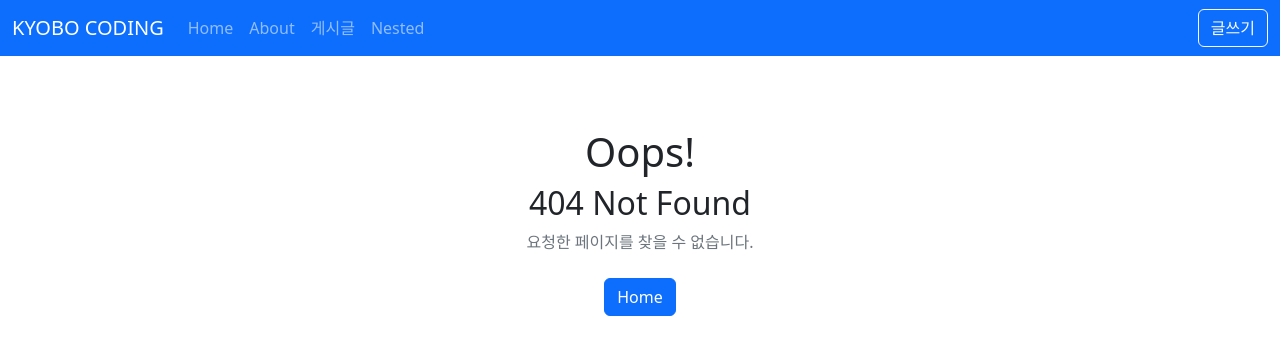
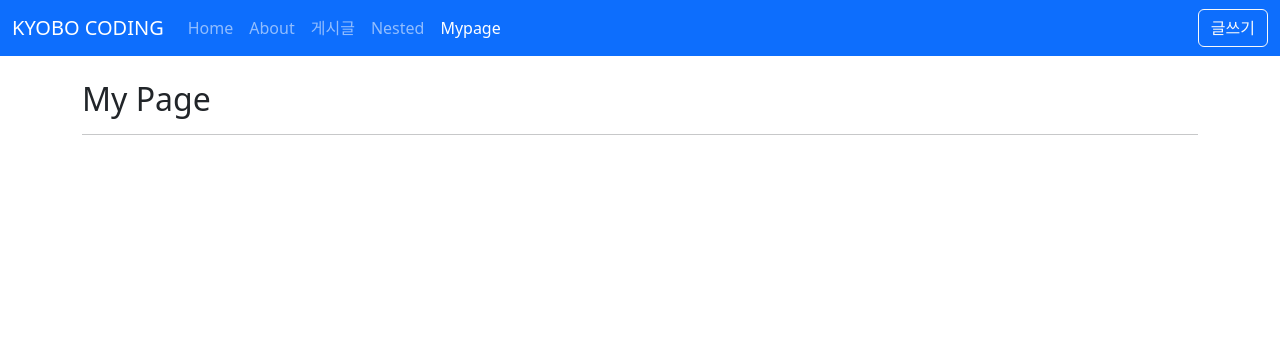
Before and after one commit to kjhqwaszx/vue3-posts, a Vue app: page /my in a window 1280 px wide. Before the commit this address had no page. Shown: the top 354 px of the page. Built offline with nearby package versions, Linux system fonts and the light colour scheme.

Commit message:
Navigation Guard

```diff
--- a/src/layouts/TheHeader.vue
+++ b/src/layouts/TheHeader.vue
@@ -2,7 +2,7 @@
 	<header>
 		<nav class="navbar navbar-expand-sm navbar-dark bg-primary">
 			<div class="container-fluid">
-				<a class="navbar-brand" href="#">KYOBO CODING</a>
+				<router-link class="navbar-brand" to="/">KYOBO CODING</router-link>
 				<button
 					class="navbar-toggler"
 					type="button"
@@ -36,6 +36,11 @@
 								>Nested</router-link
 							>
 						</li>
+						<li class="nav-item">
+							<router-link to="/my" class="nav-link" active-class="active"
+								>Mypage</router-link
+							>
+						</li>
 					</ul>
 					<div class="d-flex" role="search">
 						<button class="btn btn-outline-light" type="button" @click="goPage">
--- a/src/router/index.js
+++ b/src/router/index.js
@@ -10,6 +10,7 @@ import NestedView from '@/views/nested/NestedView.vue';
 import NestedOneView from '@/views/nested/NestedOneView.vue';
 import NestedTwoView from '@/views/nested/NestedTwoView.vue';
 import NestedHomeView from '@/views/nested/NestedHomeView.vue';
+import MyPage from '@/views/MyPage.vue';
 
 const routes = [
 	{
@@ -76,11 +77,45 @@ const routes = [
 			},
 		],
 	},
+	// {
+	// 	path: '/my',
+	// 	name: 'MyPage',
+	// 	component: MyPage,
+	// 	beforeEnter: (to, from) => {
+	// 		console.log('to: ', to);
+	// 		console.log('from: ', from);
+	// 		// return false; //  -> 이동을 하지 않는다.
+	// 		return { name: 'Home' };
+	// 	},
+	// },
+
+	// 배열로 규칙 추가 가능
+	{
+		path: '/my',
+		name: 'MyPage',
+		component: MyPage,
+		beforeEnter: [removeQueryString],
+	},
 ];
+
+function removeQueryString(to) {
+	if (Object.keys(to.query).length > 0)
+		// 쿼리스트링은 to.query에 들어있고 값이 있다면 Object.keys를 통해 배열로 반환한다.
+		return { path: to.path, query: {} };
+}
 
 const router = createRouter({
 	history: createWebHistory('/'),
 	routes,
 });
 
+//전역가드
+// router.beforeEach((to, from) => { // ->  라우터 이동시 무조건 실행된다.
+// 	if (to.name === 'MyPage') {
+//     console.log('page Changed')
+// 		// return false;   // -> 이동을 하지 않는다.
+// 		return { name: 'Home' };   // -> home으로 리다이렉션 한다.
+// 	}
+// });
+
 export default router;
--- /dev/null
+++ b/src/views/MyPage.vue
@@ -0,0 +1,10 @@
+<template>
+	<div>
+		<h2>My Page</h2>
+		<hr />
+	</div>
+</template>
+
+<script setup></script>
+
+<style lang="scss" scoped></style>
--- a/src/views/posts/PostDetailView.vue
+++ b/src/views/posts/PostDetailView.vue
@@ -12,10 +12,14 @@
 		<AppError v-if="removeError" :message="removeError"></AppError>
 		<div class="row g-2">
 			<div class="col-auto">
-				<button class="btn btn-outline-dark">이전글</button>
+				<button class="btn btn-outline-dark" @click="$router.push('/posts/15')">
+					이전글
+				</button>
 			</div>
 			<div class="col-auto">
-				<button class="btn btn-outline-dark">다음글</button>
+				<button class="btn btn-outline-dark" @click="$router.push('/posts/16')">
+					다음글
+				</button>
 			</div>
 			<div class="col-auto me-auto"></div>
 			<div class="col-auto">
@@ -48,7 +52,7 @@
 </template>
 
 <script setup>
-import { useRouter } from 'vue-router';
+import { onBeforeRouteLeave, onBeforeRouteUpdate, useRouter } from 'vue-router';
 import { deletePost } from '@/api/posts';
 import { ref } from 'vue';
 import { useAxios } from '@/composables/useAxios';
@@ -112,6 +116,16 @@ const remove = async () => {
 		removeLoading.value = false;
 	}
 };
+
+//컴포넌트 내 라우터 사용
+
+onBeforeRouteUpdate(() => {
+	console.log('onBeforeRouteUpdate');
+});
+
+onBeforeRouteLeave(() => {
+	console.log('onBeforeRouteLeave');
+});
 </script>
 
 <style lang="scss" scoped></style>
```
Also changed, not shown: Vue3Note.vue (+59 -0 lines).
